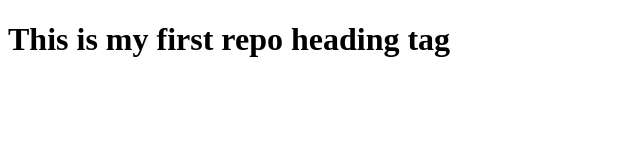
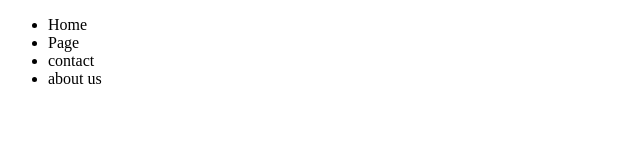
Before and after one commit to smmazharul/second-repo, a plain HTML site: page index.html in a window 1280 px wide. Shown: the whole page, without its empty margins (0-640 px from the left). Drawn offline with Linux system fonts and the light colour scheme.

Commit message:
main manu

```diff
--- a/index.html
+++ b/index.html
@@ -7,7 +7,19 @@
     <title>my second repo</title>
 </head>
 <body>
-    <h1>This is my first repo heading tag</h1>
+   <div class="container">
+       <div class="main-manu">
+           <ul>
+               <li>Home</li>
+               <li>Page</li>
+               <li>contact</li>
+               <li>about us</li>
+           </ul>
+
+       </div>
+
+   </div>
+
 
 </body>
 </html>
```
